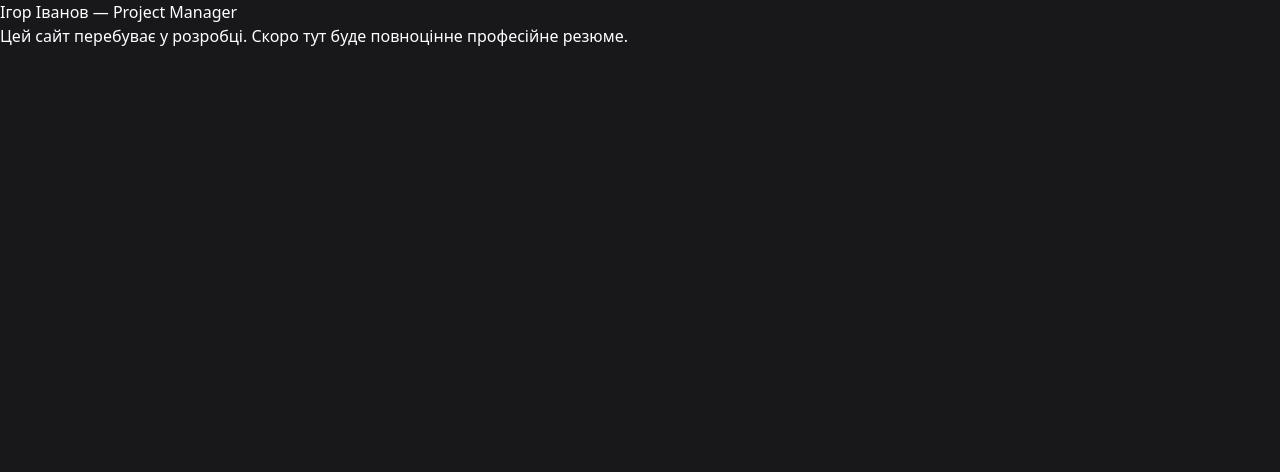
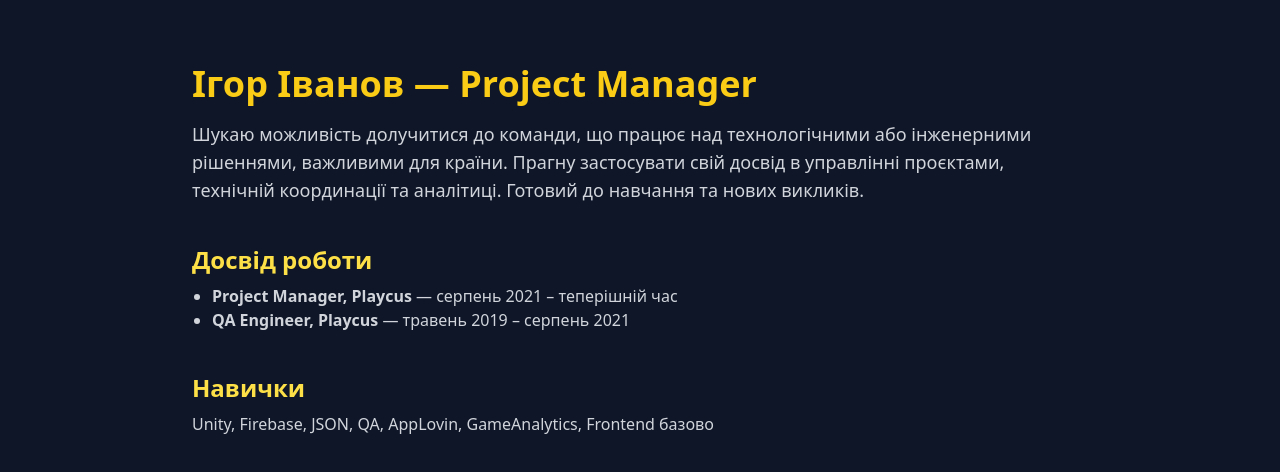
Before and after one commit to OKchesterOK/cv-landing, a React (Vite) app: page / in a window 1280 px wide. Shown: the top 472 px of the page. Built offline with nearby package versions, Linux system fonts and the light colour scheme.

Commit message:
Update App.jsx

```diff
--- a/src/App.jsx
+++ b/src/App.jsx
@@ -1,12 +1,24 @@
 import React from 'react';
 
-const App = () => {
+export default function App() {
   return (
-    <main>
-      <h1>Ігор Іванов — Project Manager</h1>
-      <p>Цей сайт перебуває у розробці. Скоро тут буде повноцінне професійне резюме.</p>
+    <main className="min-h-screen bg-[#0e1628] text-white px-6 py-16 font-sans">
+      <div className="max-w-4xl mx-auto">
+        <h1 className="text-4xl font-bold mb-4 text-yellow-400">Ігор Іванов — Project Manager</h1>
+        <p className="mb-6 text-lg text-gray-300">
+          Шукаю можливість долучитися до команди, що працює над технологічними або інженерними рішеннями, важливими для країни.
+          Прагну застосувати свій досвід в управлінні проєктами, технічній координації та аналітиці. Готовий до навчання та нових викликів.
+        </p>
+
+        <h2 className="text-2xl font-semibold mt-10 mb-2 text-yellow-300">Досвід роботи</h2>
+        <ul className="list-disc pl-5 text-gray-300">
+          <li><strong>Project Manager, Playcus</strong> — серпень 2021 – теперішній час</li>
+          <li><strong>QA Engineer, Playcus</strong> — травень 2019 – серпень 2021</li>
+        </ul>
+
+        <h2 className="text-2xl font-semibold mt-10 mb-2 text-yellow-300">Навички</h2>
+        <p className="text-gray-300">Unity, Firebase, JSON, QA, AppLovin, GameAnalytics, Frontend базово</p>
+      </div>
     </main>
   );
-};
-
-export default App;
+}
```
